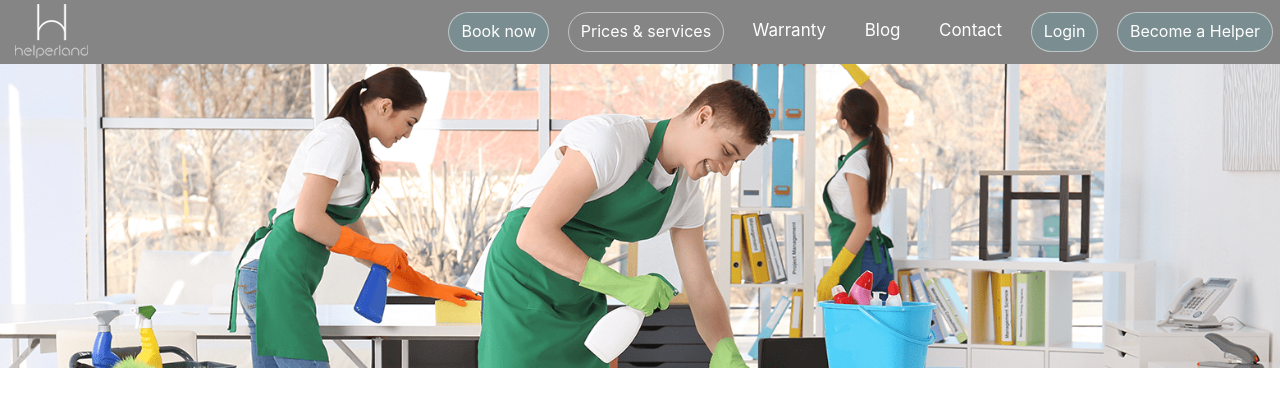
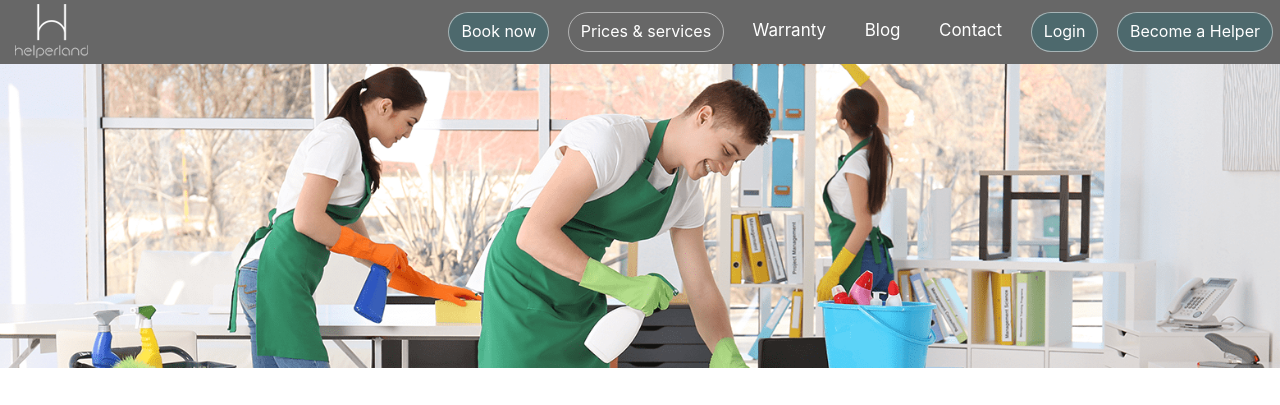
Before and after one commit to rj-riddhi/Helperland_Homepage, a PHP site: page /Prices.html in a window 1280 px wide. Shown: the top 405 px of the page. Run offline with PHP 8.4, Linux system fonts and the light colour scheme; some libraries are stand-ins or nearby versions.

Commit message:
Update Prices.css

```diff
--- a/HTML/Prices/css/Prices.css
+++ b/HTML/Prices/css/Prices.css
@@ -11,8 +11,8 @@
 }
 
 .nav_row{
-	background-color: #525252;
-	opacity: 0.7;
+	background-color:  #676767;
+	opacity: 1;
 	max-width: 1560px;
 }
 ul{
```
